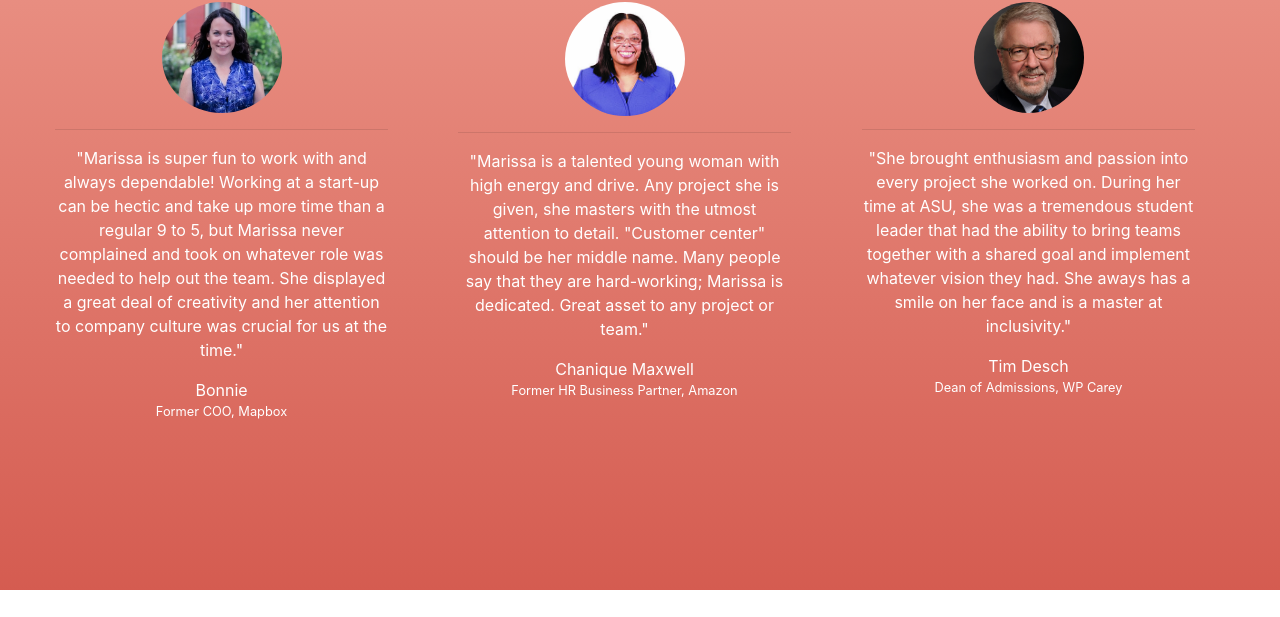
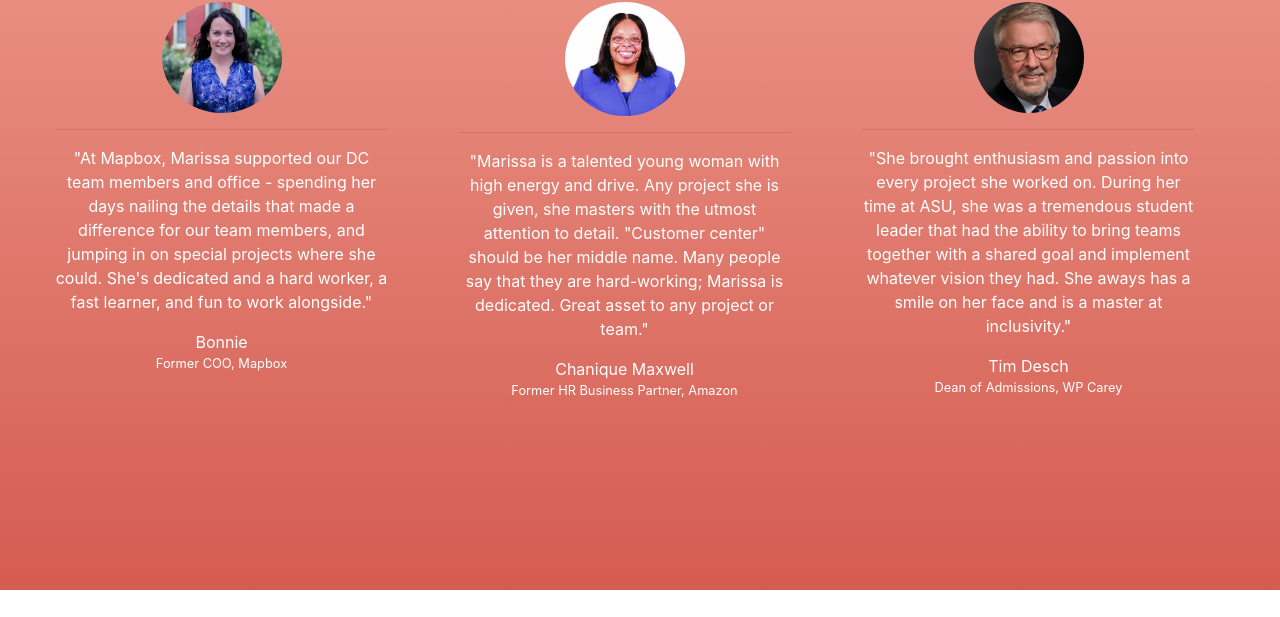
Before and after one commit to mfullford/my-profile, a website with bundled scripts: page index.html in a window 1280 px wide. Shown: the part 3159-3776 px from the top of the page. Built offline with nearby package versions, Linux system fonts and the light colour scheme; files whose address does not match are found by name.

Commit message:
Bonnni's reference

```diff
--- a/index.html
+++ b/index.html
@@ -218,7 +218,7 @@
                                 <img class="rounded-circle img-fluid smallest" src="image/bonnie.png" alt="Bonnie">
                             </div>
                             <hr class="colored">
-                            <p>"Marissa is super fun to work with and always dependable! Working at a start-up can be hectic and take up more time than a regular 9 to 5, but Marissa never complained and took on whatever role was needed to help out the team. She displayed a great deal of creativity and her attention to company culture was crucial for us at the time."</p>
+                            <p>"At Mapbox, Marissa supported our DC team members and office - spending her days nailing the details that made a difference for our team members, and jumping in on special projects where she could. She's dedicated and a hard worker, a fast learner, and fun to work alongside."</p>
                             <div class="testimonial-author">
                                 <span class="name">Bonnie</span>
                                 <p class="small">Former COO, Mapbox</p>
```
